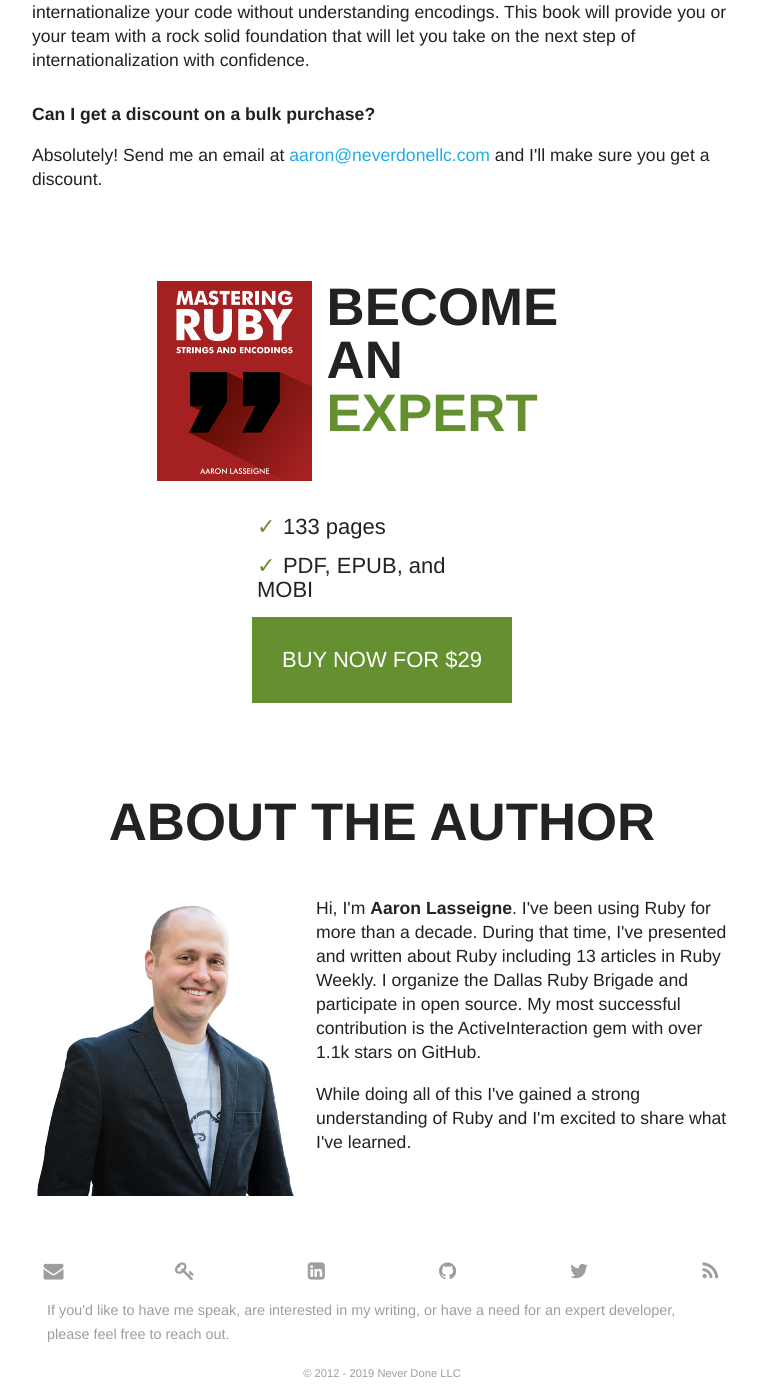
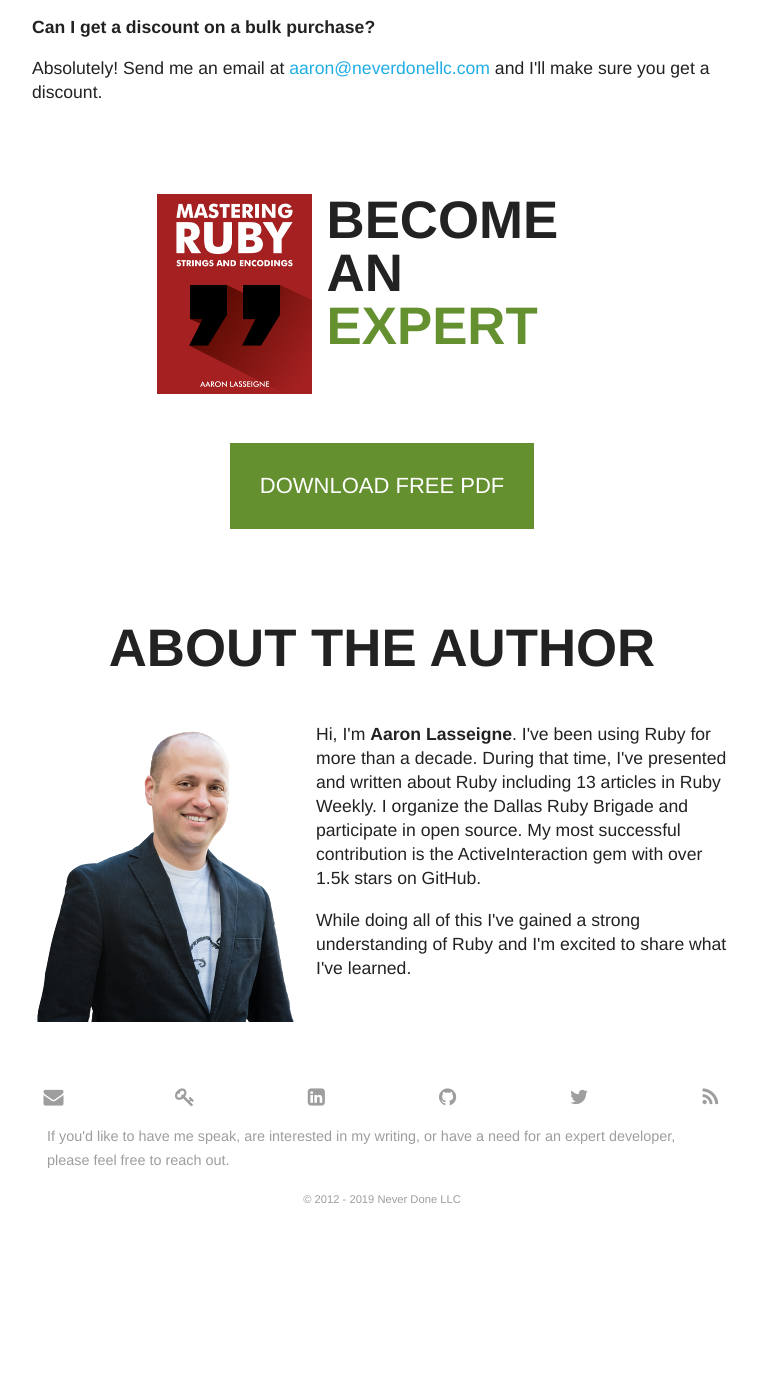
Before and after one commit to AaronLasseigne/aaronlasseigne.github.com, a Jekyll site: the page built from books/mastering-ruby/strings-and-encodings.html, in a window 1280 px wide and 1400 px high, scrolled down 4470 px. Shown: the whole window, without its empty margins (258-1015 px from the left). Built offline with Jekyll 4.4.1, drawn with Linux system fonts in a browser that asks for light colours; after the commit the page ends 5696 px from its top, so only the background shows below that; some of the changed text lies outside the part shown.

Commit message:
make book free

```diff
--- a/_includes/books/mastering-ruby/strings-and-encodings/cta.html
+++ b/_includes/books/mastering-ruby/strings-and-encodings/cta.html
@@ -9,11 +9,6 @@
   </div>
 
   <div class="buy">
-    <ul>
-      <li>133 pages</li>
-      <li>PDF, EPUB, and MOBI</li>
-    </ul>
-
-    <a class="button" href="https://gum.co/RHWu?wanted=true" target="_blank">Buy Now for $29</a>
+    <a class="button" href="/assets/books/Mastering Ruby Strings and Encodings.pdf" download>Download Free PDF</a>
   </div>
 </div>
--- a/books/mastering-ruby/strings-and-encodings.html
+++ b/books/mastering-ruby/strings-and-encodings.html
@@ -14,7 +14,7 @@ description: Learn everything there is to know about strings and encodings.
     <div class="title1">become<br>an</div>
     <div class="title2">expert</div>
 
-    <a class="button" href="https://gum.co/RHWu?wanted=true" target="_blank">Buy Now</a>
+    <a class="button" href="/assets/books/Mastering Ruby Strings and Encodings.pdf" download>Download</a>
   </div>
 
   <div class="forward">
@@ -196,7 +196,7 @@ description: Learn everything there is to know about strings and encodings.
       I've been using Ruby for more than a decade.
       During that time, I've presented and written about Ruby including 13 articles in Ruby Weekly.
       I organize the Dallas Ruby Brigade and participate in open source.
-      My most successful contribution is the ActiveInteraction gem with over 1.1k stars on GitHub.
+      My most successful contribution is the ActiveInteraction gem with over 1.5k stars on GitHub.
     </p>
     <p>
       While doing all of this I've gained a strong understanding of Ruby and I'm excited to share what I've learned.
```
Also changed, not shown: 1 other file.
